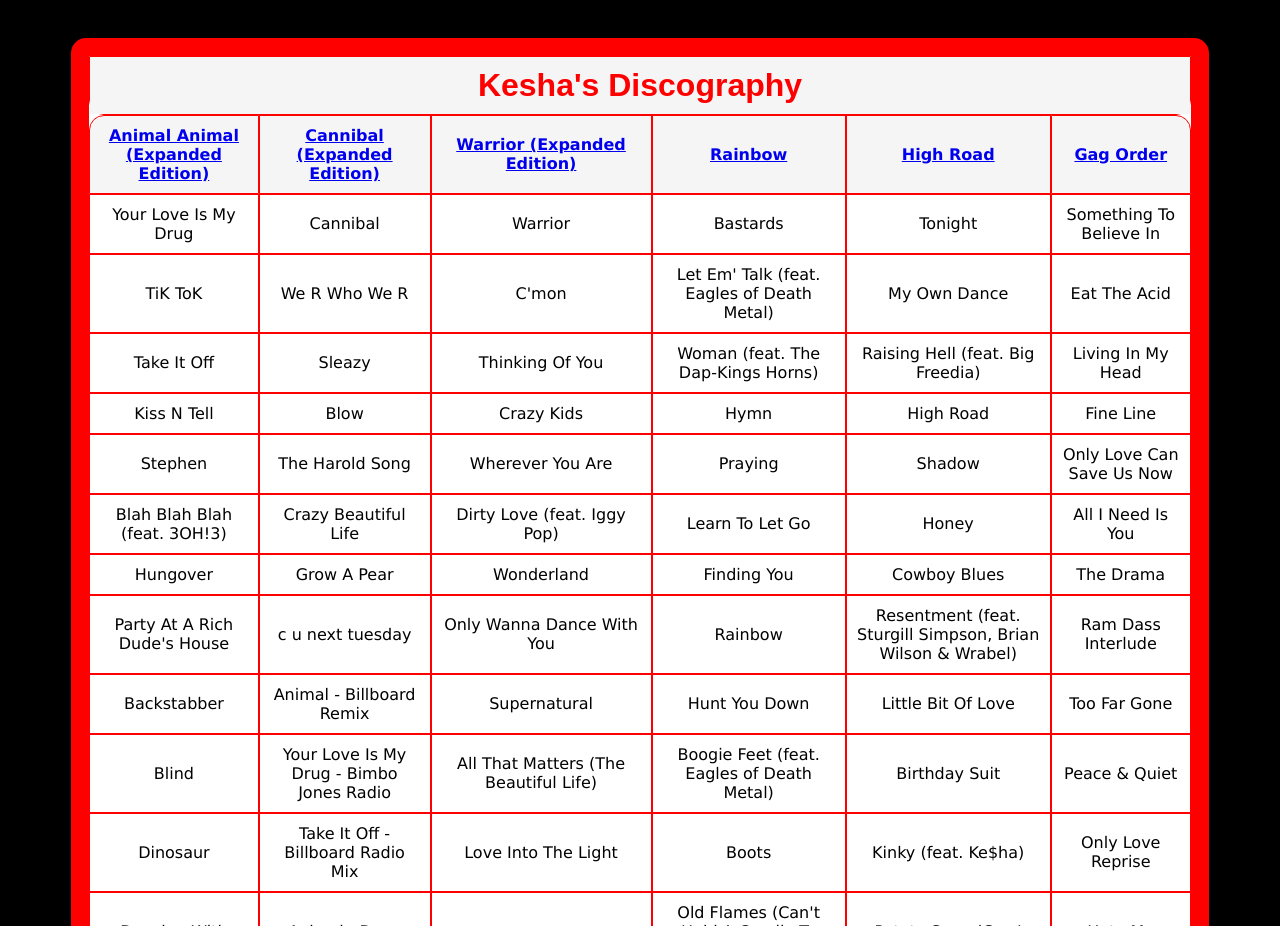
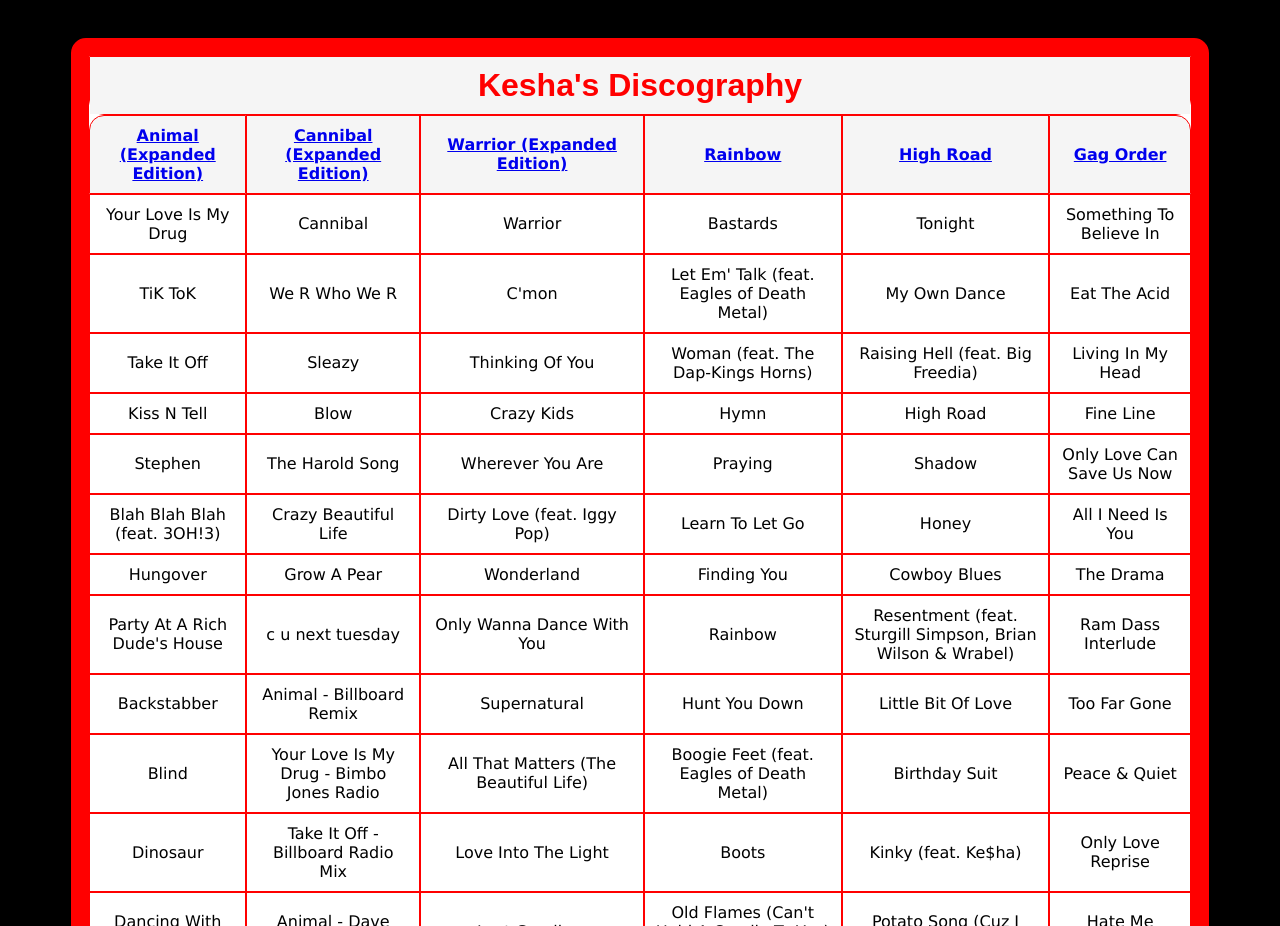
Before and after one commit to omgxlori/keshawebsite, a plain HTML site: page index.html in a window 1280 px wide. Shown: the part 1004-1930 px from the top of the page. Drawn offline with Linux system fonts and the light colour scheme.

Commit message:
removed extra Animal in Animal album

```diff
--- a/index.html
+++ b/index.html
@@ -30,7 +30,7 @@
     </theader>
     <thead><center>
         <tr>
-            <th><a href="https://open.spotify.com/album/6fpLLJsDSSAlToEDW2jv4F" target="_blank">Animal Animal (Expanded Edition)</a></th>
+            <th><a href="https://open.spotify.com/album/6fpLLJsDSSAlToEDW2jv4F" target="_blank">Animal (Expanded Edition)</a></th>
             <th><a href="https://open.spotify.com/album/0pGumY11G8OGH05ti6jh23" target="_blank">Cannibal (Expanded Edition)</a></th>
             <th><a href="https://open.spotify.com/album/5ZQB1ZQ2Yx9YT3nZlR2Pgu" target="_blank">Warrior (Expanded Edition)</a></th>
             <th><a href="https://open.spotify.com/album/7idS0ODZrcoGRbUqYHY5Ns" target="_blank">Rainbow</a></th>
```
